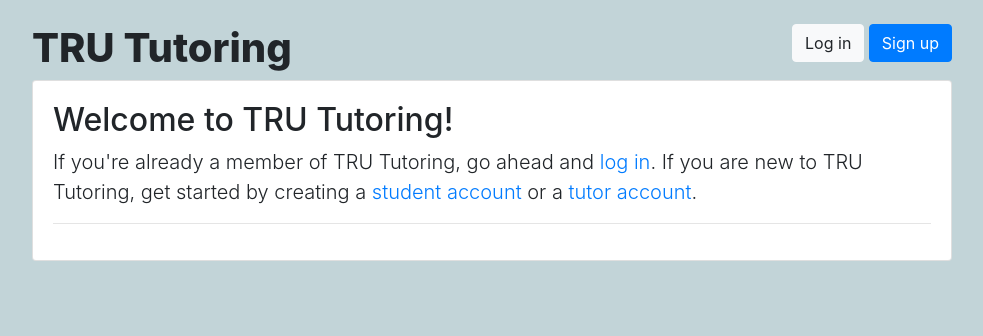
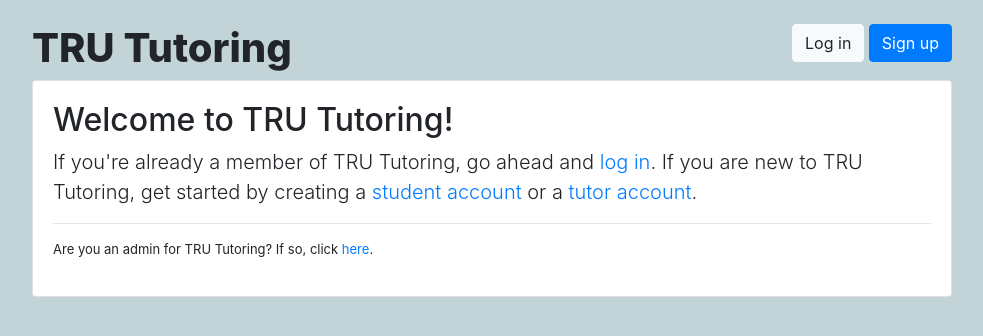
Before and after one commit to alexreents/trututoring, a Django app: page / in a window 1280 px wide. Shown: the top 336 px of the page, without its empty margins (148-1131 px from the left). Run offline with Django 3.2, Linux system fonts and the light colour scheme; some libraries are stand-ins or nearby versions.

Commit message:
admin working

```diff
--- a/trututoring/classroom/admin.py
+++ b/trututoring/classroom/admin.py
@@ -1,5 +1,8 @@
 from django.contrib import admin
-from django.contrib.auth.admin import UserAdmin
+from django.contrib.auth.admin import Group
 from classroom.models import User
 
+admin.site.unregister(Group)
 admin.site.register(User)
+
+admin.site.site_header = 'TRU Tutoring Admin'
--- a/trututoring/classroom/templates/classroom/home.html
+++ b/trututoring/classroom/templates/classroom/home.html
@@ -7,4 +7,7 @@
     by creating a <a href="{% url 'student_signup' %}">student account</a> or a <a href="{% url 'teacher_signup' %}">tutor account</a>.
   </p>
   <hr>
+  <p class="admin-link" style="font-size: small;">
+    Are you an admin for TRU Tutoring? If so, click <a href="admin">here</a>.
+  </p>
 {% endblock %}
--- a/trututoring/classroom/urls.py
+++ b/trututoring/classroom/urls.py
@@ -1,10 +1,9 @@
 from django.urls import include, path
-
+from django.contrib import admin
 from .views import classroom, students, teachers
 
 urlpatterns = [
     path('', classroom.home, name='home'),
-
     path('students/', include(([
         path('', students.QuizListView.as_view(), name='quiz_list'),
         path('interests/', students.StudentInterestsView.as_view(), name='student_interests'),
--- a/trututoring/static/css/app.css
+++ b/trututoring/static/css/app.css
@@ -5,6 +5,10 @@
 .tru-logo a {
   color: #212529;
   text-decoration: none;
+}
+
+.admin-link {
+  font-size: small;
 }
 
 footer {
--- a/trututoring/templates/base.html
+++ b/trututoring/templates/base.html
@@ -61,6 +61,7 @@
         </div>
       </div>
     </div>
+
     <script src="https://code.jquery.com/jquery-3.2.1.slim.min.js" integrity="sha384-KJ3o2DKtIkvYIK3UENzmM7KCkRr/rE9/Qpg6aAZGJwFDMVNA/GpGFF93hXpG5KkN" crossorigin="anonymous"></script>
     <script src="https://cdnjs.cloudflare.com/ajax/libs/popper.js/1.12.9/umd/popper.min.js" integrity="sha384-ApNbgh9B+Y1QKtv3Rn7W3mgPxhU9K/ScQsAP7hUibX39j7fakFPskvXusvfa0b4Q" crossorigin="anonymous"></script>
     <script src="https://maxcdn.bootstrapcdn.com/bootstrap/4.0.0/js/bootstrap.min.js" integrity="sha384-JZR6Spejh4U02d8jOt6vLEHfe/JQGiRRSQQxSfFWpi1MquVdAyjUar5+76PVCmYl" crossorigin="anonymous"></script>
--- a/trututoring/tru/settings.py
+++ b/trututoring/tru/settings.py
@@ -33,8 +33,9 @@ ALLOWED_HOSTS = []
 # Application definition
 
 INSTALLED_APPS = [
+    'classroom',
+    'django.contrib.admin',
     'django.contrib.auth',
-    'django.contrib.admin',
     'django.contrib.contenttypes',
     'django.contrib.sessions',
     'django.contrib.messages',
@@ -43,7 +44,6 @@ INSTALLED_APPS = [
 
     'crispy_forms',
 
-    'classroom',
 ]
 
 MIDDLEWARE = [
```
Also changed, not shown: 3 other files.
